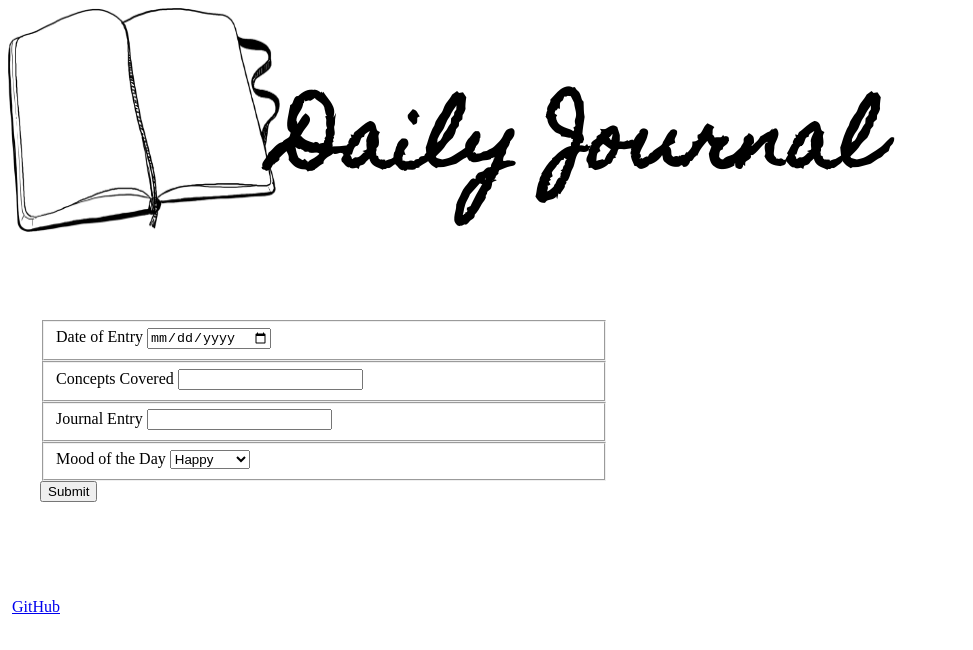
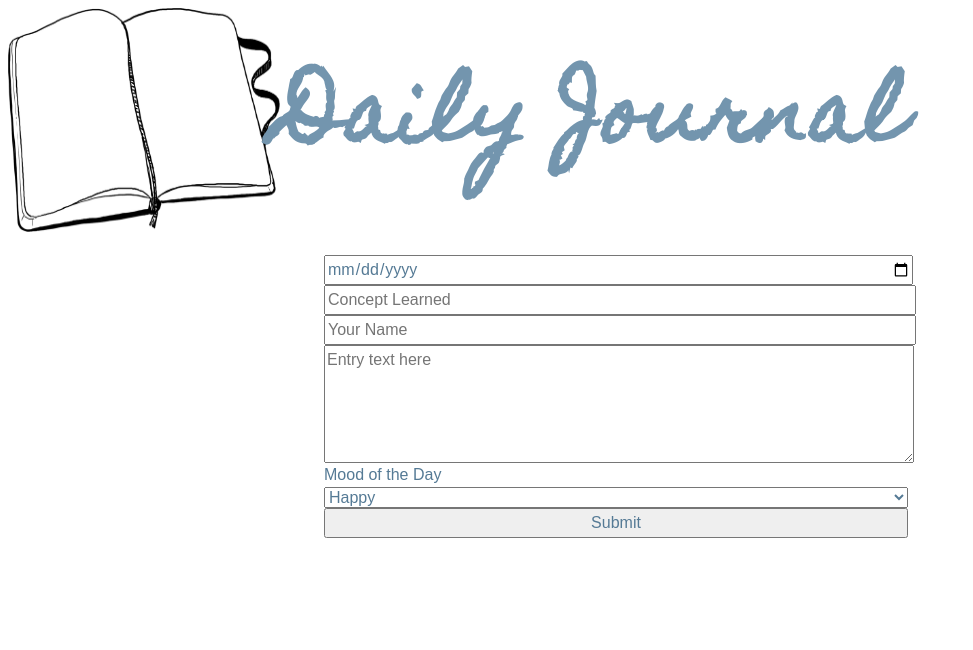
Before and after one commit to samanthajmaas/Daily-Journal, a plain HTML site: page index.html in a window 1280 px wide. Shown: the whole page, without its empty margins (0-973 px from the left). Drawn offline with Linux system fonts and the light colour scheme; no server answers; a web font is replaced by a local one.

Commit message:
Journal Entry form is now adding to api

```diff
--- a/index.html
+++ b/index.html
@@ -16,30 +16,6 @@
     <main class="main">
         <h2></h2>
         <section class="formAndEntry">
-            <form class="form">
-                <fieldset>
-                    <label for="journalDate">Date of Entry</label>
-                    <input type="date" name="journalDate" id="journalDate">
-                </fieldset>
-                <fieldset>
-                    <label for="concepts">Concepts Covered</label>
-                    <input type="text" name="concepts" id="concepts">
-                </fieldset>
-                <fieldset>
-                    <label for="journalEntry">Journal Entry</label>
-                    <input type="text" name="journalEntry" id="journalEntry">
-                </fieldset>
-                <fieldset>
-                    <label for="mood">Mood of the Day</label>
-                    <select id="moodList">
-                        <option value="happy">Happy</option>
-                        <option value="sad">Sad</option>
-                        <option value="stressed">Stressed</option>
-                        <option value="confident">Confident</option>
-                    </select>
-                </fieldset>
-                <button class="submit">Submit</button>
-            </form>
             <article class="entries">
             </article>
         </section>
@@ -48,8 +24,6 @@
         <script type="module" src="./scripts/main.js"></script>
     </main>
     <footer class="footer">
-        <img class="copyright" src="">
-        <a href="#">GitHub</a>
     </footer>
 </body>
 </html>
--- a/scripts/JournalDataProvider.js
+++ b/scripts/JournalDataProvider.js
@@ -1,4 +1,12 @@
 let journalEntries = []
+
+const eventHub = document.querySelector(".main")
+
+const dispatchStateChangeEvent = () => {
+    const entryStateChangedEvent = new CustomEvent("entryStateChanged")
+
+    eventHub.dispatchEvent(entryStateChangedEvent)
+}
 
 export const journalEntriesSorted = () => {
     const sortedByDate = journalEntries.sort(
@@ -28,5 +36,5 @@ export const saveEntry = entry => {
         body: jsonNote
     })
     .then(getEntries)
-    .then(journalEntriesSorted)
+    .then(dispatchStateChangeEvent)
 }
--- a/scripts/JournalEntryList.js
+++ b/scripts/JournalEntryList.js
@@ -2,6 +2,11 @@ import {journalEntriesSorted, getEntries} from "./JournalDataProvider.js"
 import {journalEntryHTML} from "./JournalEntryHTMLConverter.js"
 
 const contentElement = document.querySelector(".entries")
+const eventHub =document.querySelector(".main")
+
+eventHub.addEventListener("showJournalSubmited", customEvent => {
+    entryList()
+})
 
 export const entryList = () => {
     getEntries()
@@ -18,5 +23,5 @@ const render = (entryArray) => {
         }
     ).join("")
 
-        contentElement.innerHTML = allEntriesIntoStrings
+    contentElement.innerHTML = allEntriesIntoStrings
 }
--- /dev/null
+++ b/scripts/JournalForm.js
@@ -0,0 +1,48 @@
+import {saveEntry} from "./JournalDataProvider.js"
+
+const eventHub = document.querySelector(".main")
+const contentTarget = document.querySelector(".formAndEntry")
+
+eventHub.addEventListener("click", clickEvent => {
+    if (clickEvent.target.id === "submit") {
+        const entryDate = document.querySelector("#entry--date")
+        const entryConcept = document.querySelector("#entry--concept")
+        const entryAuthor = document.querySelector("#entry--author")
+        const entryText = document.querySelector("#entry--text")
+        const entryMood = document.querySelector("#entry--mood")
+
+        const newEntry = {
+            date: entryDate.value,
+            concept: entryConcept.value,
+            author: entryAuthor.value,
+            entry: entryText.value,
+            mood: entryMood.value,
+        }
+
+        saveEntry(newEntry)
+    }
+})
+
+const render = () => {
+    contentTarget.innerHTML = `
+    <article class="form">
+        <input type="date" name="journalDate" id="entry--date"/>
+        <input type="text" id="entry--concept" placeholder= "Concept Learned"/>
+        <input type="text" id="entry--author" placeholder= "Your Name"/>
+        <textarea type="text" id="entry--text" placeholder="Entry text here"></textarea>
+        <label for="mood">Mood of the Day</label>
+        <select id="entry--mood">
+            <option value="happy">Happy</option>
+            <option value="sad">Sad</option>
+            <option value="stressed">Stressed</option>
+            <option value="confident">Confident</option>
+        </select>
+
+        <button id="submit">Submit</button>
+
+    `
+}
+
+export const NoteForm = () => {
+    render()
+}
--- a/scripts/main.js
+++ b/scripts/main.js
@@ -1,3 +1,5 @@
+import {NoteForm} from "./JournalForm.js"
 import {entryList} from "./JournalEntryList.js"
 
+NoteForm()
 entryList()
--- /dev/null
+++ b/styles/entries.css
@@ -0,0 +1,13 @@
+.form {
+    margin: 0 auto;
+    max-width: 50%;
+    display: flex;
+    flex-direction: column;
+}
+
+.journalEntry{
+    color: #557a95;
+    border: 1px dotted;
+    padding: 0.75rem;
+    margin: 1rem 0;
+}
--- a/styles/main.css
+++ b/styles/main.css
@@ -1,23 +1,5 @@
-.main {
-    display: flex;
-}
+@import "./entries.css";
 
-.formAndEntry{
-    flex: 3;
-}
-
-.form{
-    border: black;
-    padding: 2em;
-}
-
-.entries{
-    padding: 2em;
-}
-
-.listOfEntries{
-    flex: 3;
-}
 .header {
     display: flex;
     flex-wrap: wrap;
@@ -32,3 +14,36 @@
      font-size: 5em;
      font-family: 'Homemade Apple', cursive;
  }
+
+ body,
+ button,
+ input,
+ select,
+ textarea {
+     color: #557a95;
+     font-family: "Comfortaa", Arial, sans-serif;
+     font-size: 1rem;
+     line-height: 1.5;
+ }
+
+ input {
+     width: 36.5rem;
+ }
+ select{
+    width: 36.5rem;
+ }
+
+ button{
+    width: 36.5rem;
+ }
+
+ textarea {
+     width: 36.5rem;
+     height: 7rem;
+ }
+
+ h1,h2,h3,h4,h5,h6 {
+   font-family: "Patua One", serif;
+   letter-spacing: 2px;
+   color:  #7395ae;
+ }
```
Also changed, not shown: api/entries.json (+8 -0 lines).
